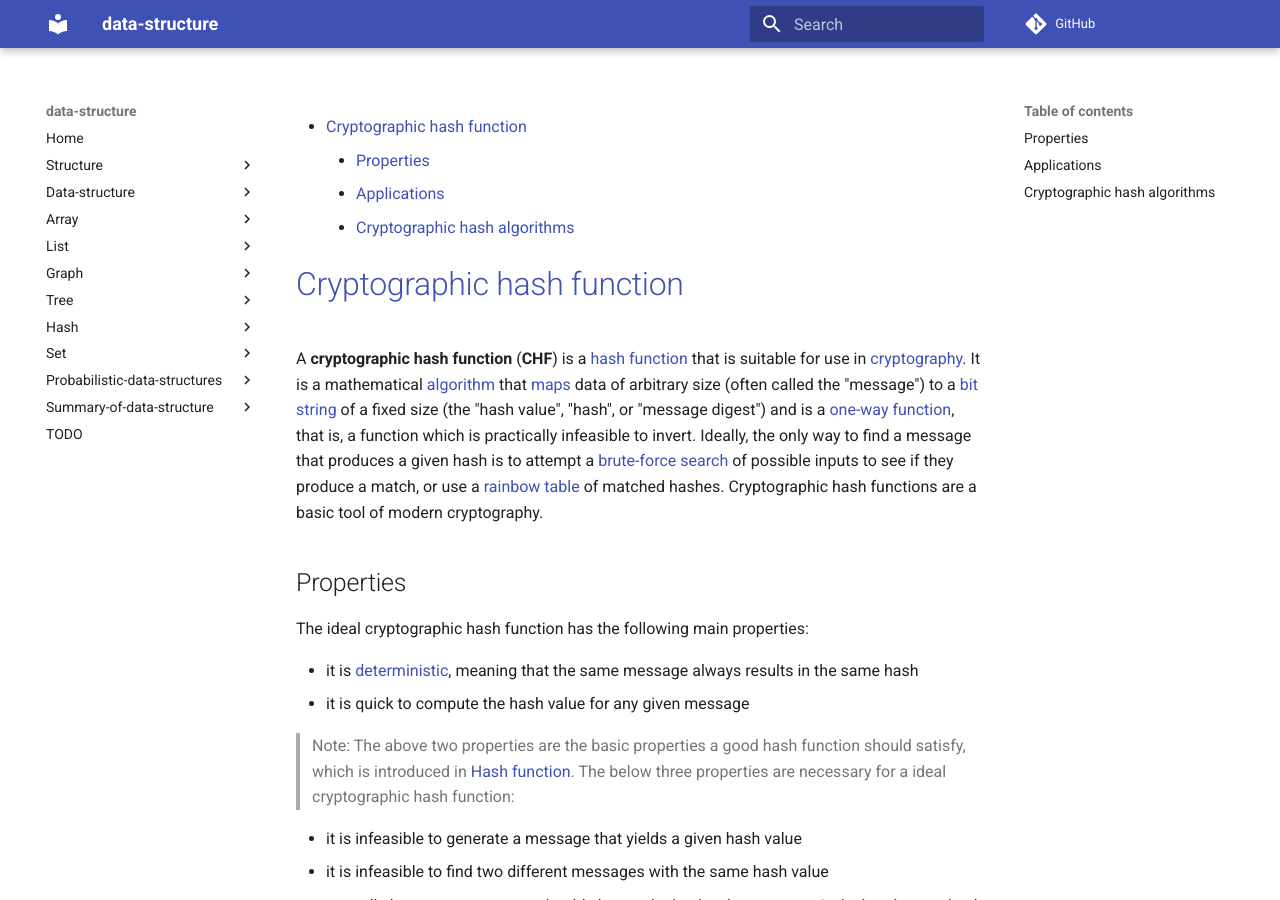
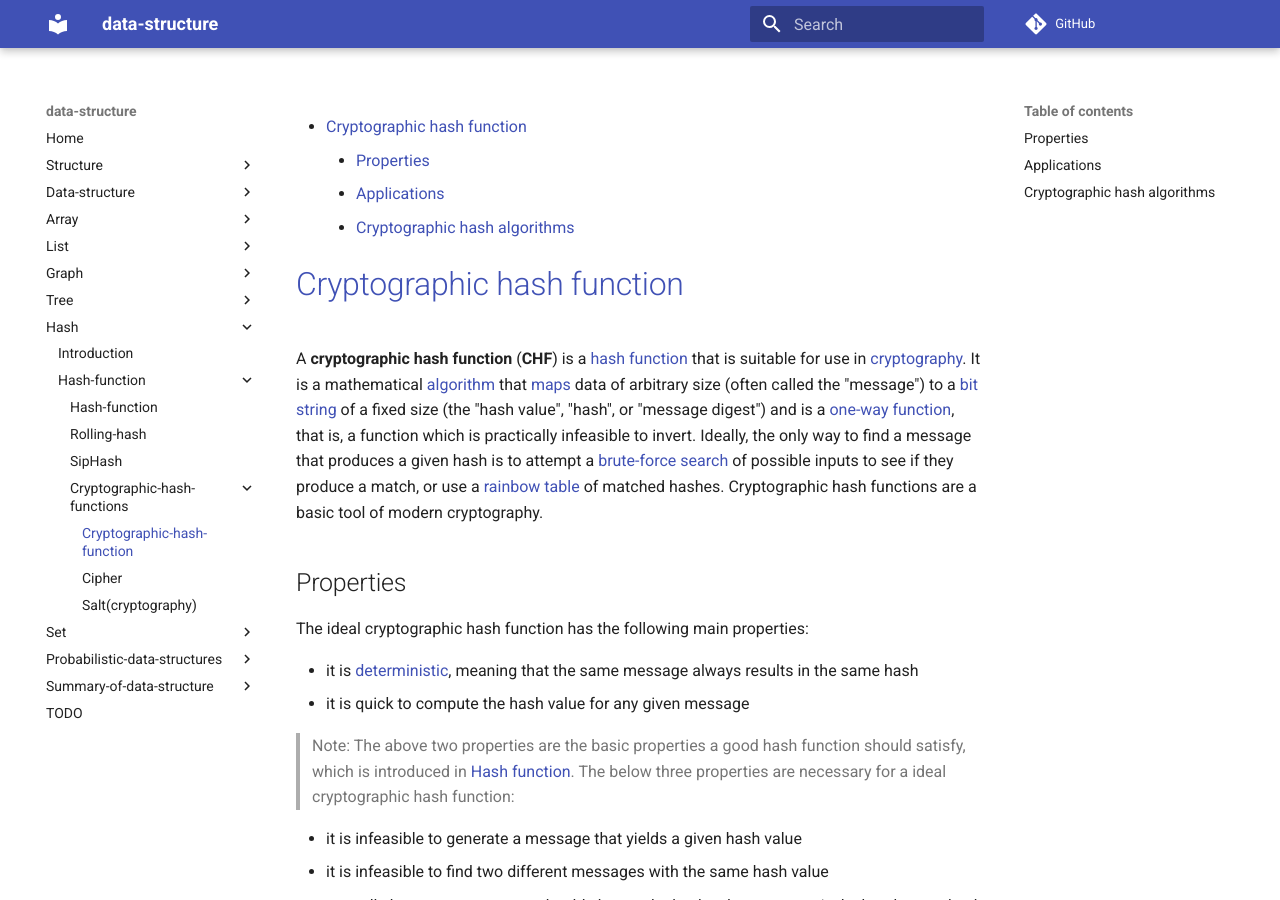
Before and after one commit to dengking/data-structure, an MkDocs documentation site: the page built from docs/Hash/Hash-function/Cryptographic-hash-functions/Cryptographic-hash-function.md, in a window 1280 px wide and 900 px high. Built offline with MkDocs 1.6.1 and Material for MkDocs 9.7.7, drawn with Linux system fonts in a browser that asks for light colours; comment, search, counter and statistics services are not loaded.

Commit message:
更新内容

```diff
--- /dev/null
+++ b/docs/Hash/Hash-function/Cryptographic-hash-functions/mkdocs.yml
@@ -0,0 +1,4 @@
+nav:
+    - Cryptographic-hash-function: Cryptographic-hash-function.md
+    - Cipher: Cipher.md
+    - Salt(cryptography): Salt(cryptography).md
--- a/docs/Hash/Hash-function/mkdocs.yml
+++ b/docs/Hash/Hash-function/mkdocs.yml
@@ -0,0 +1,5 @@
+nav:
+    - Hash-function: Hash-function.md
+    - Rolling-hash: Rolling-hash.md
+    - SipHash: SipHash.md
+    - Cryptographic-hash-functions: Cryptographic-hash-functions
--- a/docs/Hash/mkdocs.yml
+++ b/docs/Hash/mkdocs.yml
@@ -1,2 +1,3 @@
 nav:
     - Introduction: index.md
+    - Hash-function: Hash-function
--- a/mkdocs.yml
+++ b/mkdocs.yml
@@ -88,6 +88,14 @@ nav:
   - TODO: Tree/TODO.md
 - Hash:
   - Introduction: Hash/index.md
+  - Hash-function:
+    - Hash-function: Hash/Hash-function/Hash-function.md
+    - Rolling-hash: Hash/Hash-function/Rolling-hash.md
+    - SipHash: Hash/Hash-function/SipHash.md
+    - Cryptographic-hash-functions:
+      - Cryptographic-hash-function: Hash/Hash-function/Cryptographic-hash-functions/Cryptographic-hash-function.md
+      - Cipher: Hash/Hash-function/Cryptographic-hash-functions/Cipher.md
+      - Salt(cryptography): Hash/Hash-function/Cryptographic-hash-functions/Salt(cryptography).md
 - Set:
   - Set: Set/Set(abstract-data-type).md
 - Probabilistic-data-structures:
```
Also changed, not shown: docs/Hash/Hash-function/Cryptographic-hash-functions/Category-Hashing.md (renamed from docs/Hash/Hash-function/Cryptographic-hash-functions/wikipedia-Category-Hashing.md), docs/Hash/Hash-function/Cryptographic-hash-functions/Cipher.md (renamed from docs/Hash/Hash-function/Cryptographic-hash-functions/wikipedia-Cipher.md), docs/Hash/Hash-function/Cryptographic-hash-functions/Cryptographic-hash-function.md (renamed from docs/Hash/Hash-function/Cryptographic-hash-functions/wikipedia-Cryptographic-hash-function.md), docs/Hash/Hash-function/Cryptographic-hash-functions/Salt(cryptography).md (renamed from docs/Hash/Hash-function/Cryptographic-hash-functions/wikipedia-Salt(cryptography).md), docs/Hash/Hash-function/Hash-function.md (renamed from docs/Hash/Hash-function/wikipedia-Hash-function.md), docs/Hash/Hash-function/Rolling-hash.md (renamed from docs/Hash/Hash-function/wikipedia-Rolling-hash.md), docs/Hash/Hash-function/SipHash.md (renamed from docs/Hash/Hash-function/wikipedia-SipHash.md).
